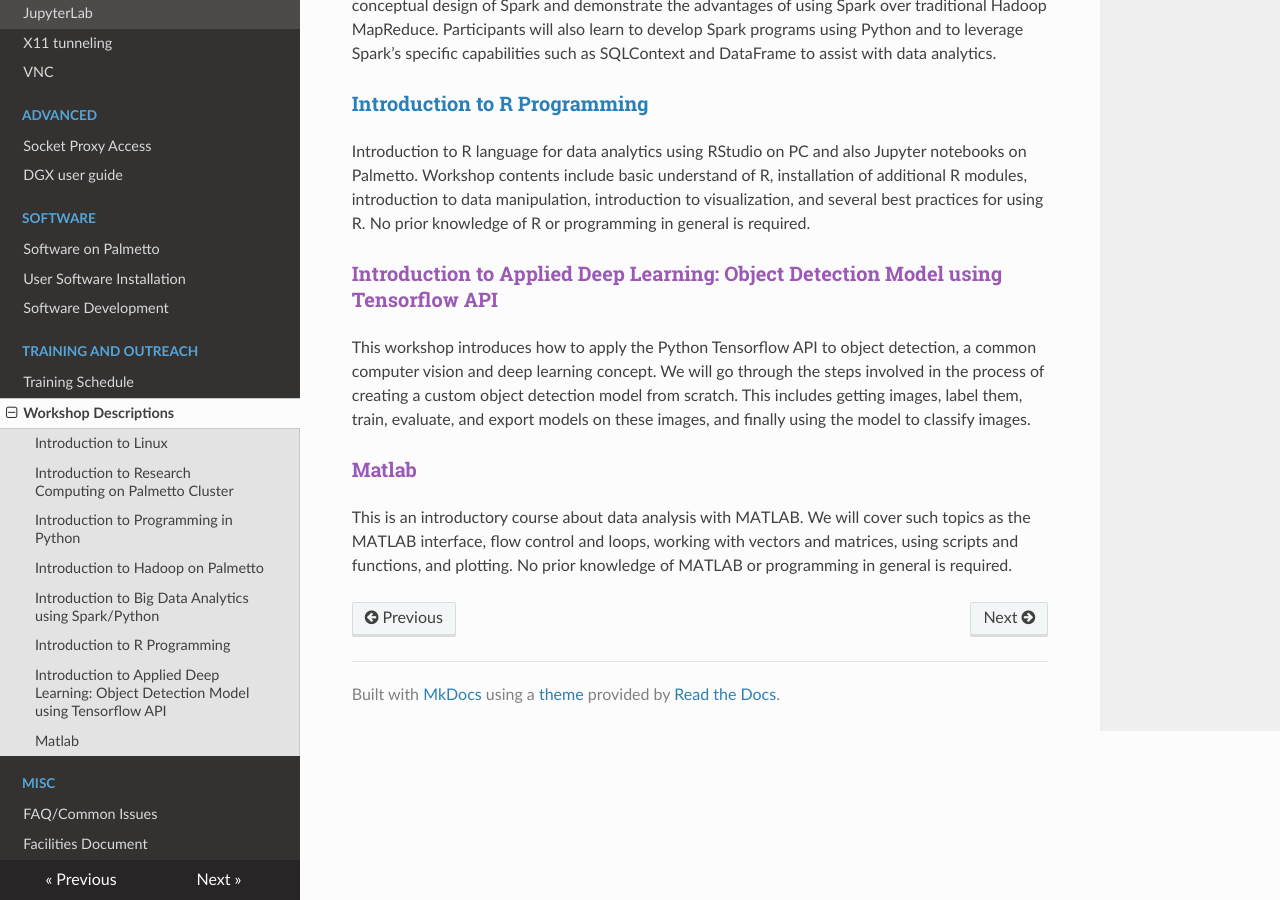
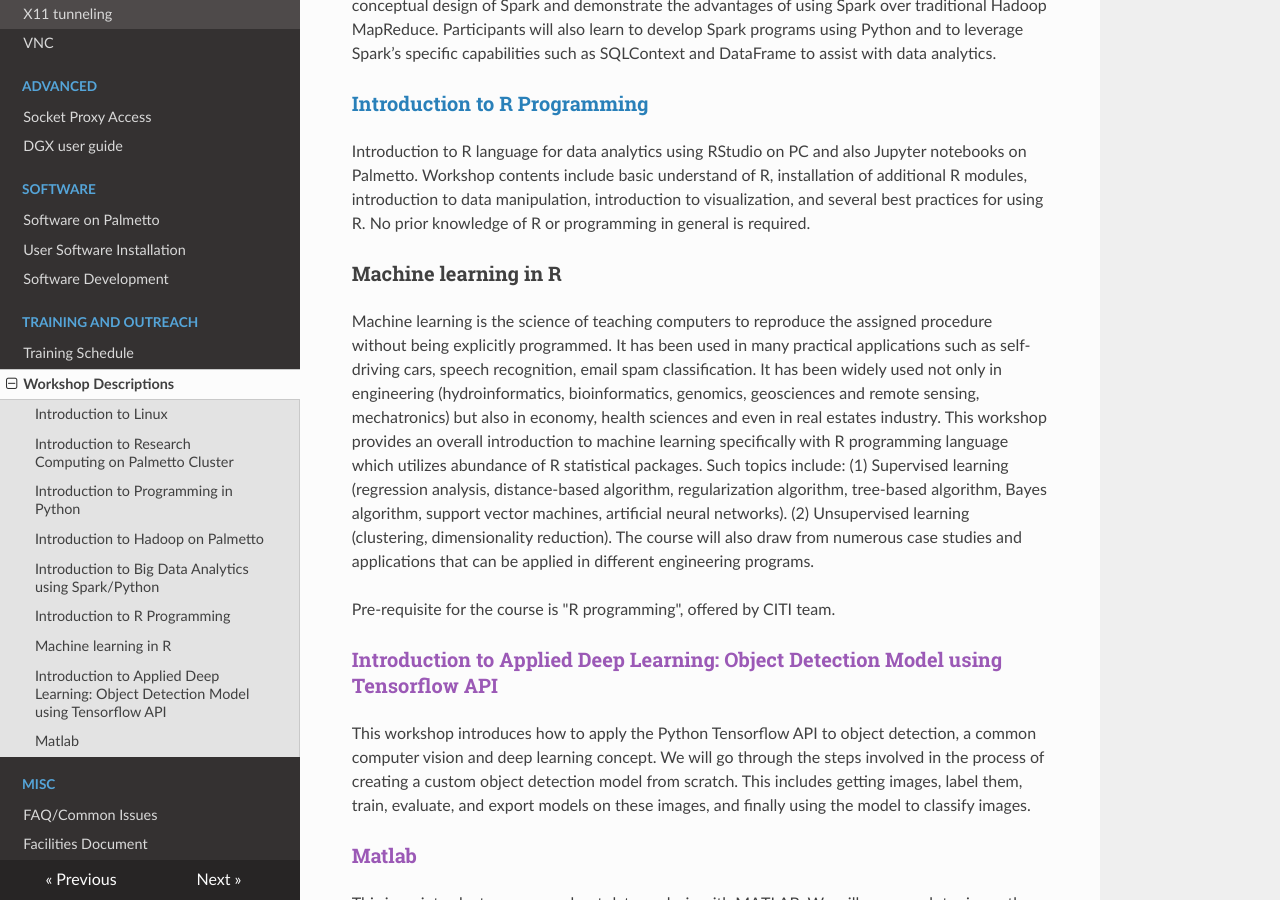
Before and after one commit to clemsonciti/palmetto-documentation, an MkDocs documentation site: the page built from docs/training/workshop.md, in a window 1280 px wide and 900 px high, scrolled down 987 px. Built offline with MkDocs 1.6.1, drawn with Linux system fonts in a browser that asks for light colours; nearby versions of some CDN libraries.

Commit message:
Update workshop.md

```diff
--- a/docs/training/workshop.md
+++ b/docs/training/workshop.md
@@ -38,6 +38,12 @@ on Palmetto. Workshop contents include basic understand of R, installation of ad
 modules, introduction to data manipulation, introduction to visualization, and several best
 practices for using R. No prior knowledge of R or programming in general is required.
 
+### Machine learning in R
+
+Machine learning is the science of teaching computers to reproduce the assigned procedure without being explicitly programmed. It has been used in many practical applications such as self-driving cars, speech recognition, email spam classification. It has been widely used not only in engineering (hydroinformatics, bioinformatics, genomics, geosciences and remote sensing, mechatronics) but also in economy, health sciences and even in real estates industry. This workshop provides an overall introduction to machine learning specifically with R programming language which utilizes abundance of R statistical packages. Such topics include: (1) Supervised learning (regression analysis, distance-based algorithm, regularization algorithm, tree-based algorithm, Bayes algorithm, support vector machines, artificial neural networks). (2) Unsupervised learning (clustering, dimensionality reduction). The course will also draw from numerous case studies and applications that can be applied in different engineering programs.
+
+Pre-requisite for the course is "R programming", offered by CITI team.
+
 ### [Introduction to Applied Deep Learning: Object Detection Model using Tensorflow API]()
 
 This workshop introduces how to apply the Python Tensorflow API to object detection, a common
```
